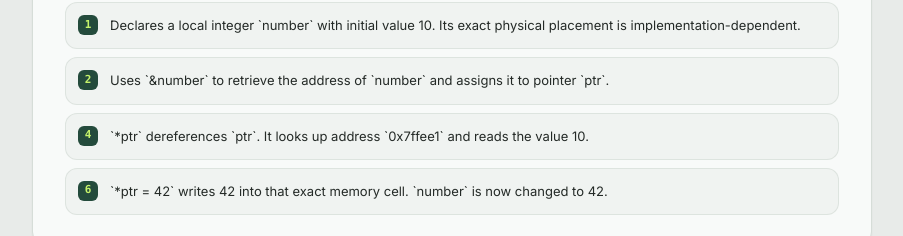
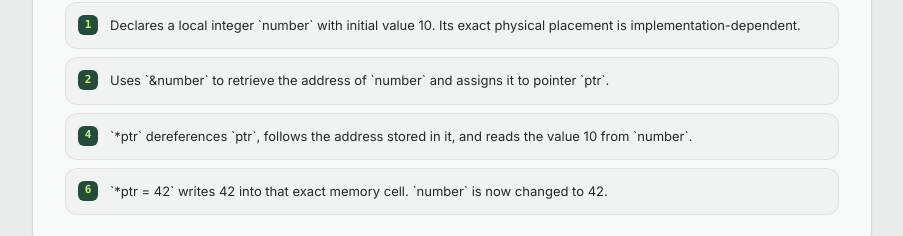
Before and after one commit to hanisnaff/Lumora, a React (Vite) app: page /lesson in a window 1280 px wide. Shown: the part 1140-1376 px from the top of the page, without its empty margins (318-1221 px from the left). Built offline with nearby package versions, Linux system fonts and the light colour scheme; no server answers.

Commit message:
Remove mismatched hard-coded address from dereference lesson

```diff
--- a/src/data/demoQuestions.ts
+++ b/src/data/demoQuestions.ts
@@ -163,7 +163,7 @@ std::cout << number; // Outputs 42!`,
       steps: [
         { line: 1, explanation: 'Declares a local integer `number` with initial value 10. Its exact physical placement is implementation-dependent.' },
         { line: 2, explanation: 'Uses `&number` to retrieve the address of `number` and assigns it to pointer `ptr`.' },
-        { line: 4, explanation: '`*ptr` dereferences `ptr`. It looks up address `0x7ffee1` and reads the value 10.' },
+        { line: 4, explanation: '`*ptr` dereferences `ptr`, follows the address stored in it, and reads the value 10 from `number`.' },
         { line: 6, explanation: '`*ptr = 42` writes 42 into that exact memory cell. `number` is now changed to 42.' },
       ],
     },
```
